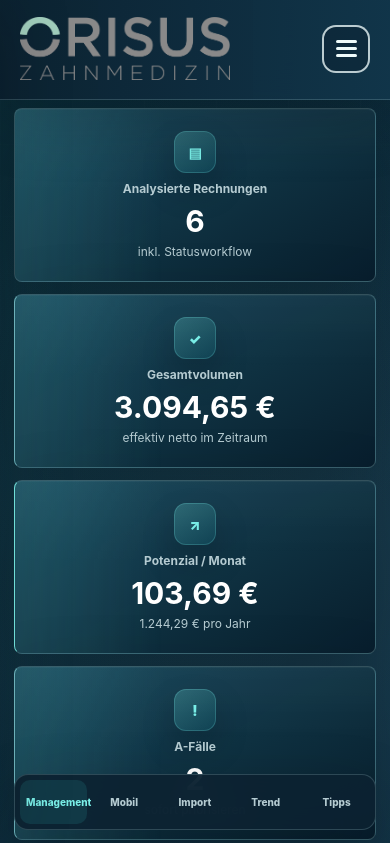
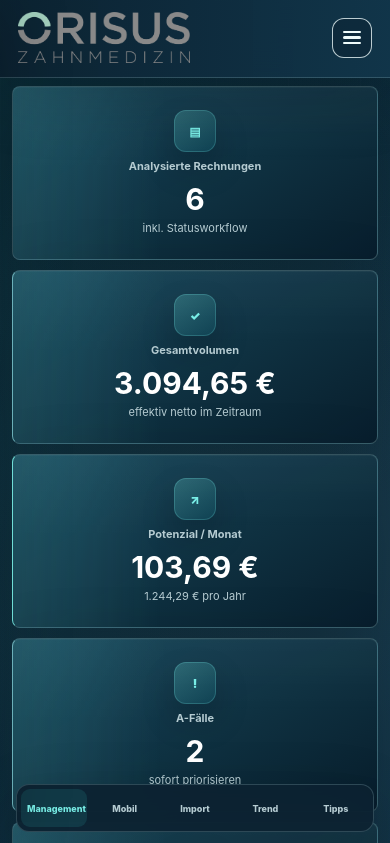
Before and after one commit to SvendNeumann/Materialauswertung, a website: page public/index.html in a window 390 px wide. Shown: the top 843 px of the page. Drawn offline with Linux system fonts and the light colour scheme.

Commit message:
Reduce mobile interface scale

```diff
--- a/public/index.html
+++ b/public/index.html
@@ -8,8 +8,8 @@
     <meta name="apple-mobile-web-app-title" content="Material" />
     <meta name="apple-mobile-web-app-status-bar-style" content="default" />
     <title>Orisus Materialpreis-Controlling</title>
-    <link rel="manifest" href="./manifest.webmanifest?v=20260705-07" />
-    <link rel="stylesheet" href="./styles.css?v=20260705-07" />
+    <link rel="manifest" href="./manifest.webmanifest?v=20260705-08" />
+    <link rel="stylesheet" href="./styles.css?v=20260705-08" />
   </head>
   <body>
     <div class="sidebar-overlay" id="sidebarOverlay" hidden></div>
@@ -54,6 +54,6 @@
         <nav id="bottomNav" class="bottom-nav" aria-label="Mobile Navigation"></nav>
       </main>
     </div>
-    <script src="./app.js?v=20260705-07"></script>
+    <script src="./app.js?v=20260705-08"></script>
   </body>
 </html>
--- a/public/styles.css
+++ b/public/styles.css
@@ -268,11 +268,11 @@ tr:last-child td { border-bottom: 0; }
     display: grid;
     place-items: center;
     align-content: center;
-    gap: 4px;
-    width: 50px;
-    height: 50px;
-    border: 2px solid rgba(238, 251, 251, 0.78);
-    border-radius: 14px;
+    gap: 3px;
+    width: 42px;
+    height: 42px;
+    border: 1.5px solid rgba(238, 251, 251, 0.78);
+    border-radius: 12px;
     background: rgba(12, 34, 49, 0.46);
     color: #eefbfb;
   }
@@ -282,8 +282,8 @@ tr:last-child td { border-bottom: 0; }
     left: 0;
     right: 0;
     justify-content: space-between;
-    min-height: 106px;
-    padding: max(14px, env(safe-area-inset-top)) 24px 16px;
+    min-height: 84px;
+    padding: max(10px, env(safe-area-inset-top)) 20px 12px;
   }
   .top-title { display: none; }
   .mobile-header-brand {
@@ -292,20 +292,20 @@ tr:last-child td { border-bottom: 0; }
   }
   .mobile-header-brand img {
     display: block;
-    width: min(54vw, 225px);
+    width: min(46vw, 178px);
     height: auto;
   }
-  .view { padding: calc(116px + env(safe-area-inset-top)) 18px 116px; }
+  .view { padding: calc(92px + env(safe-area-inset-top)) 16px 98px; }
   .grid.cols-2, .grid.cols-3, .grid.cols-4 { grid-template-columns: 1fr; }
   .bottom-nav {
-    position: fixed; left: 14px; right: 14px; bottom: max(14px, env(safe-area-inset-bottom));
+    position: fixed; left: 16px; right: 16px; bottom: max(12px, env(safe-area-inset-bottom));
     z-index: 12; display: grid; grid-template-columns: repeat(5, minmax(0, 1fr)); gap: 4px;
-    padding: 5px; border: 1px solid rgba(220, 226, 234, 0.88); border-radius: 14px;
+    padding: 4px; border: 1px solid rgba(220, 226, 234, 0.88); border-radius: 13px;
     background: rgba(255, 255, 255, 0.94); box-shadow: 0 18px 50px rgba(24, 34, 53, 0.18); backdrop-filter: blur(14px);
   }
   .bottom-nav button {
-    min-width: 0; min-height: 44px; display: grid; place-items: center; gap: 2px;
-    border: 0; border-radius: 10px; background: transparent; color: var(--muted); font-size: 10px; font-weight: 800;
+    min-width: 0; min-height: 38px; display: grid; place-items: center; gap: 2px;
+    border: 0; border-radius: 9px; background: transparent; color: var(--muted); font-size: 9px; font-weight: 800;
   }
   .bottom-nav button.active { background: #e9f2ff; color: var(--blue); }
 }
@@ -313,50 +313,50 @@ tr:last-child td { border-bottom: 0; }
 @media (max-width: 640px) {
   .topbar {
     align-items: center;
-    min-height: 100px;
-    padding-inline: 20px;
+    min-height: 78px;
+    padding-inline: 18px;
   }
   .top-title { flex: 1; }
   .mobile-menu-btn {
-    width: 48px;
-    height: 48px;
+    width: 40px;
+    height: 40px;
   }
   .mobile-menu-btn span {
-    width: 21px;
-    height: 3px;
+    width: 18px;
+    height: 2.5px;
   }
   h1 { font-size: 22px; line-height: 1.1; }
   .eyebrow { font-size: 10px; }
   .icon-btn { padding: 9px 10px; }
   .mobile-header-brand img {
-    width: min(56vw, 210px);
+    width: min(48vw, 172px);
   }
-  .view { padding: calc(108px + env(safe-area-inset-top)) 14px 118px; }
-  .grid { gap: 12px; }
+  .view { padding: calc(86px + env(safe-area-inset-top)) 12px 100px; }
+  .grid { gap: 10px; }
   .form-grid { grid-template-columns: 1fr; }
   .panel { padding: 14px; }
   .modern-kpi-card {
-    min-height: 136px;
-    padding: 14px 12px;
-    gap: 6px;
+    min-height: 112px;
+    padding: 10px;
+    gap: 5px;
   }
   .modern-icon-tile {
-    width: 38px;
-    height: 38px;
-    border-radius: 11px;
-    font-size: 14px;
+    width: 32px;
+    height: 32px;
+    border-radius: 9px;
+    font-size: 12px;
   }
   .metric label {
-    font-size: 12px;
+    font-size: 11px;
     line-height: 1.25;
   }
   .metric strong {
-    font-size: clamp(26px, 8vw, 34px);
+    font-size: clamp(22px, 7vw, 30px);
     line-height: 1;
     margin-top: 2px;
   }
   .metric small {
-    font-size: 12px;
+    font-size: 11px;
     line-height: 1.25;
   }
   .toolbar { align-items: stretch; }
```
